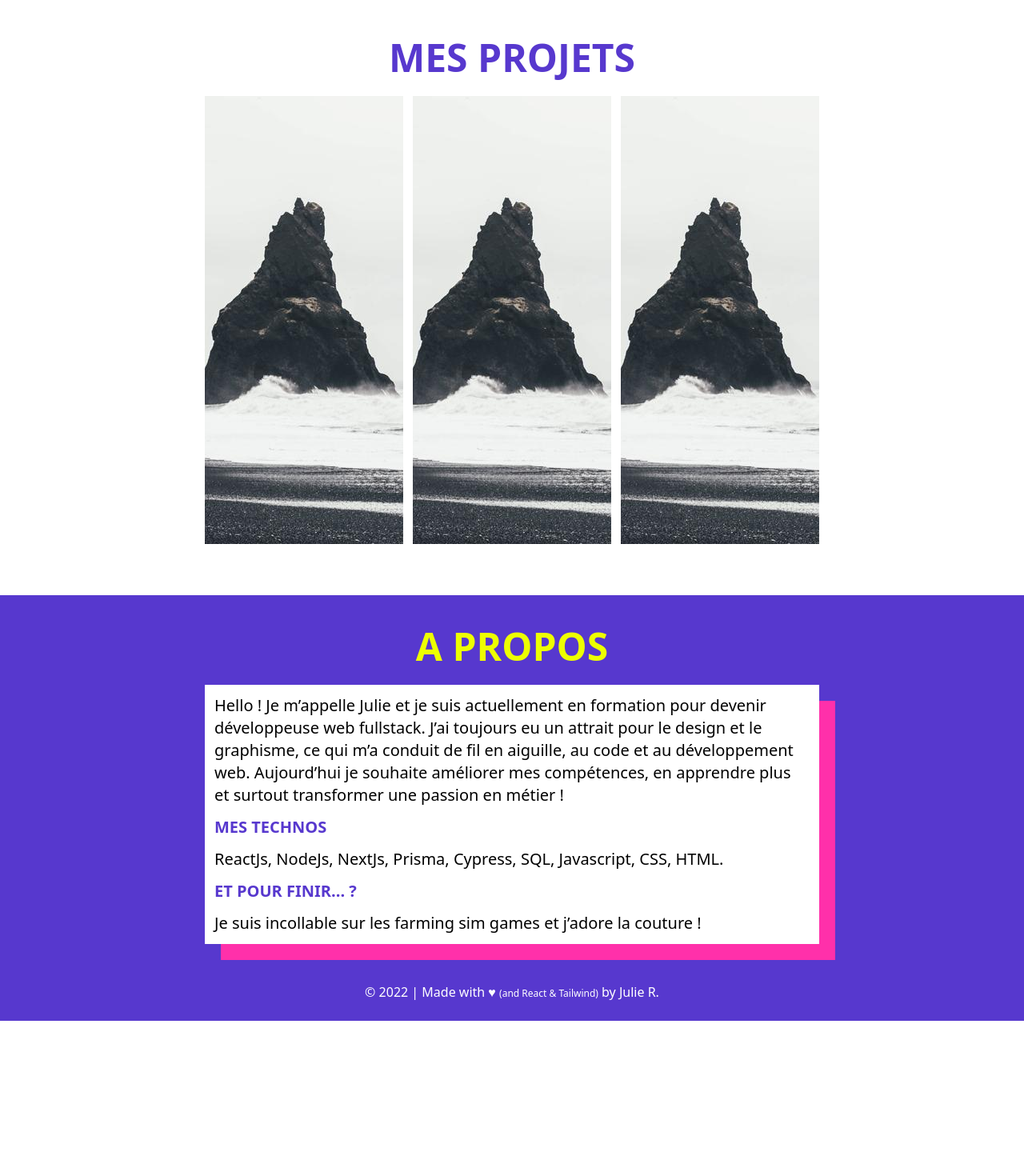
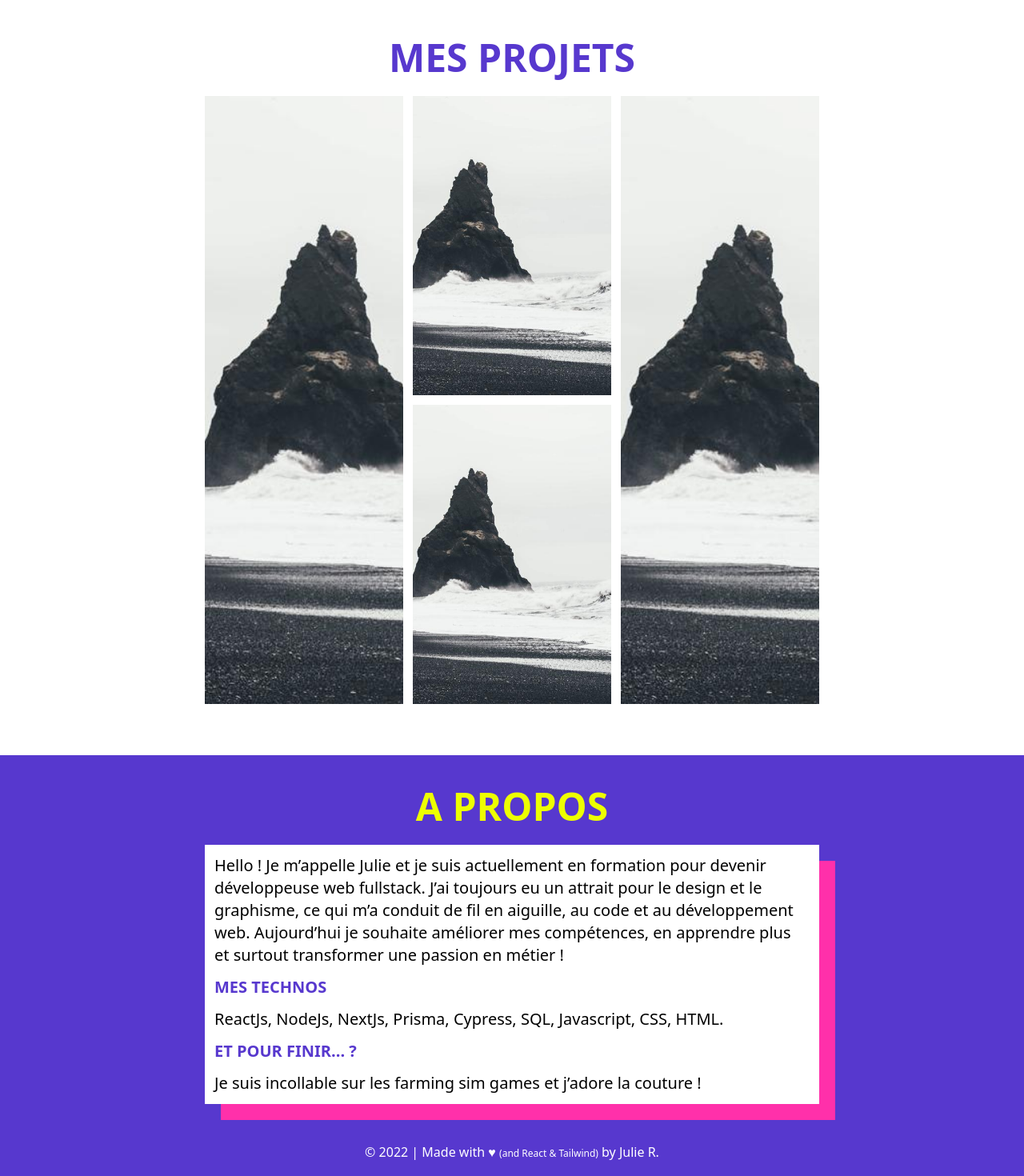
Before and after one commit to JVRasa/portfolio, a React (Create React App) app: page / in a window 1280 px wide. Shown: the part 840-2310 px from the top of the page at 80% size. Before the commit the page ends 2116 px from the top, so only its background shows below. Built offline with nearby package versions, Linux system fonts and the light colour scheme.

Commit message:
finished position and css for projects

```diff
--- a/src/components/ModalPro1.js
+++ b/src/components/ModalPro1.js
@@ -6,8 +6,10 @@ function ModalPro1() {
   return (
     <section
       className={`bg-acid-w h-[100vh] fixed top-0 left-0 w-[100vw] ${
-        is1stModalOpen ? 'translate-x-0' : '-translate-x-full'
-      } ease-in-out duration-300`}
+        is1stModalOpen
+          ? 'translate-x-0 shadow-[400px_0px_0px_0px_#FF30AA]'
+          : '-translate-x-full shadow-[0px_0px_0px_0px_#FF30AA]'
+      } ease-in-out duration-[400ms]`}
     >
       <div className="flex justify-end w-[90%] mx-auto mt-0">
         <button
--- a/src/routes/Home.js
+++ b/src/routes/Home.js
@@ -21,44 +21,124 @@ function Home() {
         </div>
         <div className="hidden md:flex md:items-end">indeed / github</div>
       </section>
-      <section id="projets" className="py-6 md:py-16">
+      <section id="projets" className="py-6 h-full md:py-16">
         <h1 className="pb-6 text-acid-w text-5xl font-bold text-center">
           MES PROJETS
         </h1>
-        <div className="w-4/5 md:w-3/5 m-auto h-[70vh] grid gap-3 grid-cols-1 md:grid-cols-3">
+        <div className="w-4/5 md:w-3/5 h-[150vh] md:h-[95vh] m-auto grid gap-3 grid-cols-1 md:grid-cols-3">
           <article
-            className="h-full w-full md:col-start-1 md:col-end-2 relative overflow-hidden"
-            style={{ backgroundImage: `url(${proJeTree})` }}
+            className="h-full w-full md:col-start-1 md:col-end-2 md:row-start-1 md:row-end-3 relative overflow-hidden"
+            style={{
+              backgroundImage: `url(${proJeTree})`,
+              backgroundSize: 'cover',
+            }}
           >
             <div className="absolute top-0 left-0 bottom-0 right-0 hover:-translate-y-full hover:opacity-70 ease-in duration-300">
               <div className="h-full"> </div>
-              <div className="bg-acid-w h-full">
-                Je Tree
-                <button
-                  onClick={() => setIs1stModalOpen(!is1stModalOpen)}
-                  type="button"
-                >
-                  DETAILS
-                </button>
+              <div
+                className="bg-acid-w h-full"
+                onClick={() => setIs1stModalOpen(!is1stModalOpen)}
+              >
+                <div className="flex flex-col h-full justify-center gap-2">
+                  <h2 className="text-white-w font-bold text-center text-4xl">
+                    LOCA-B
+                  </h2>
+                  <hr className="w-4/5 h-2 bg-white-w mx-auto" />
+                  <h3 className="text-white-w text-center text-xl">
+                    PROJET FORMATION
+                  </h3>
+                  <button
+                    className="bg-white-w py-4 px-8 flex mx-auto mt-10"
+                    type="button"
+                  >
+                    DETAILS
+                  </button>
+                </div>
               </div>
             </div>
           </article>
           <article
             className="h-full w-full md:col-start-2 md:col-end-3 relative overflow-hidden"
-            style={{ backgroundImage: `url(${proJeTree})` }}
+            style={{
+              backgroundImage: `url(${proJeTree})`,
+              backgroundSize: 'cover',
+            }}
           >
             <div className="absolute top-0 left-0 bottom-0 right-0 hover:-translate-y-full hover:opacity-70 ease-in duration-300">
               <div className="h-full"> </div>
-              <div className="bg-acid-w h-full">Je Tree</div>
+              <div className="bg-acid-w h-full">
+                <div className="flex flex-col h-full justify-center gap-2">
+                  <h2 className="text-white-w font-bold text-center text-4xl">
+                    JETREE
+                  </h2>
+                  <hr className="w-4/5 h-2 bg-white-w mx-auto" />
+                  <h3 className="text-white-w text-center text-xl">
+                    PROJET FORMATION
+                  </h3>
+                  <button
+                    className="bg-white-w py-4 px-8 flex mx-auto mt-10"
+                    type="button"
+                  >
+                    DETAILS
+                  </button>
+                </div>
+              </div>
             </div>
           </article>
           <article
-            className="h-full w-full md:col-start-3 md:col-end-4 relative overflow-hidden"
-            style={{ backgroundImage: `url(${proJeTree})` }}
+            className="h-full w-full md:col-start-2 md:col-end-3 md:row-start-2 md:row-end-3 relative overflow-hidden"
+            style={{
+              backgroundImage: `url(${proJeTree})`,
+              backgroundSize: 'cover',
+            }}
           >
             <div className="absolute top-0 left-0 bottom-0 right-0 hover:-translate-y-full hover:opacity-70 ease-in duration-300">
               <div className="h-full"> </div>
-              <div className="bg-acid-w h-full">Je Tree</div>
+              <div className="bg-acid-w h-full">
+                <div className="flex flex-col h-full justify-center gap-2">
+                  <h2 className="text-white-w font-bold text-center text-4xl">
+                    NANAR PRODUCTION
+                  </h2>
+                  <hr className="w-4/5 h-2 bg-white-w mx-auto" />
+                  <h3 className="text-white-w text-center text-xl">
+                    PROJET FORMATION
+                  </h3>
+                  <button
+                    className="bg-white-w py-4 px-8 flex mx-auto mt-10"
+                    type="button"
+                  >
+                    DETAILS
+                  </button>
+                </div>
+              </div>
+            </div>
+          </article>
+          <article
+            className="h-full w-full md:col-start-3 md:col-end-4 md:row-start-1 md:row-end-3 relative overflow-hidden"
+            style={{
+              backgroundImage: `url(${proJeTree})`,
+              backgroundSize: 'cover',
+            }}
+          >
+            <div className="absolute top-0 left-0 bottom-0 right-0 hover:-translate-y-full hover:opacity-70 ease-in duration-300">
+              <div className="h-full"> </div>
+              <div className="bg-acid-w h-full">
+                <div className="flex flex-col h-full justify-center gap-2">
+                  <h2 className="text-white-w font-bold text-center text-4xl">
+                    SUPER <br />5 SNAKE
+                  </h2>
+                  <hr className="w-4/5 h-2 bg-white-w mx-auto" />
+                  <h3 className="text-white-w text-center text-xl">
+                    PROJET FORMATION
+                  </h3>
+                  <button
+                    className="bg-white-w py-4 px-8 flex mx-auto mt-10"
+                    type="button"
+                  >
+                    DETAILS
+                  </button>
+                </div>
+              </div>
             </div>
           </article>
         </div>
```
